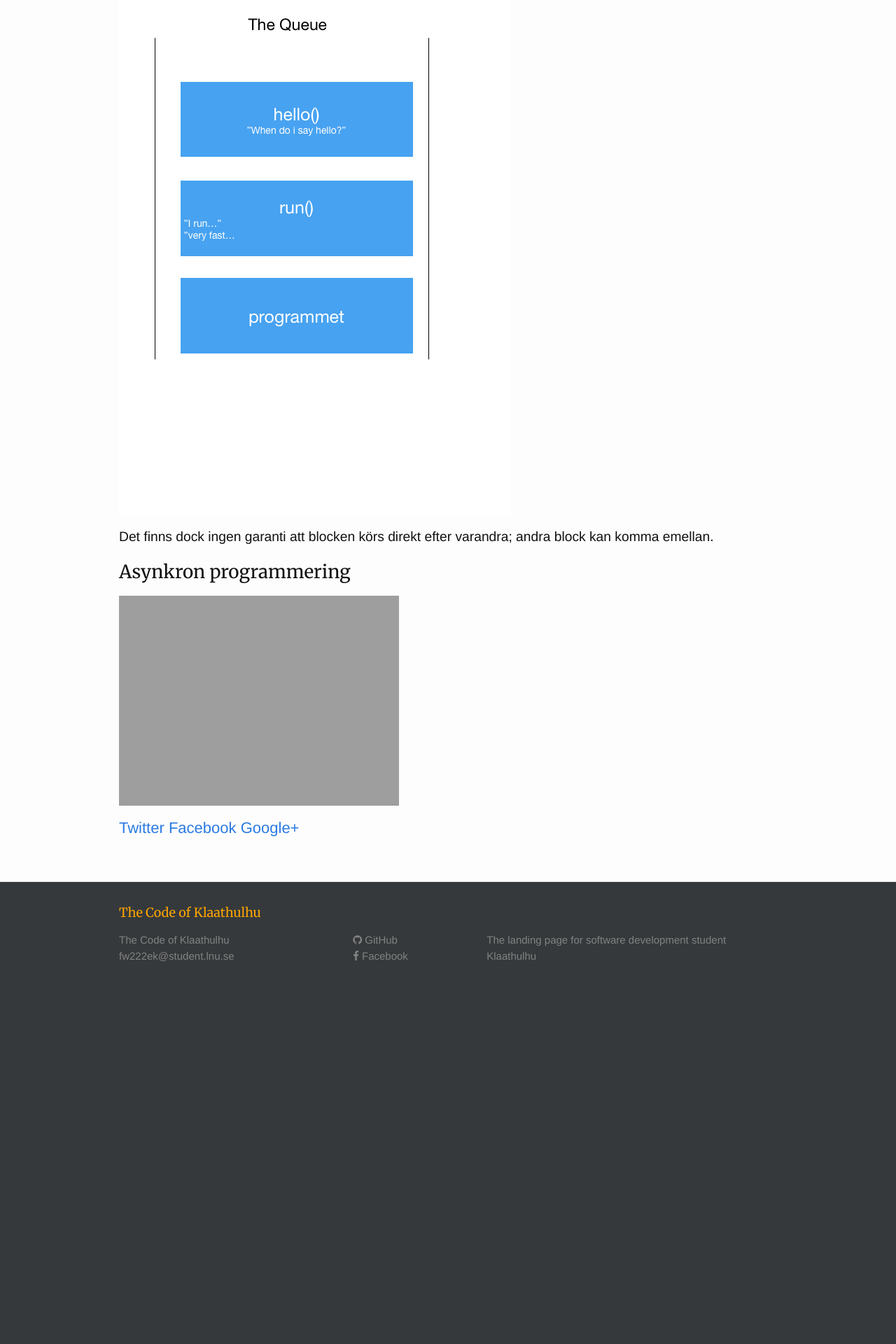
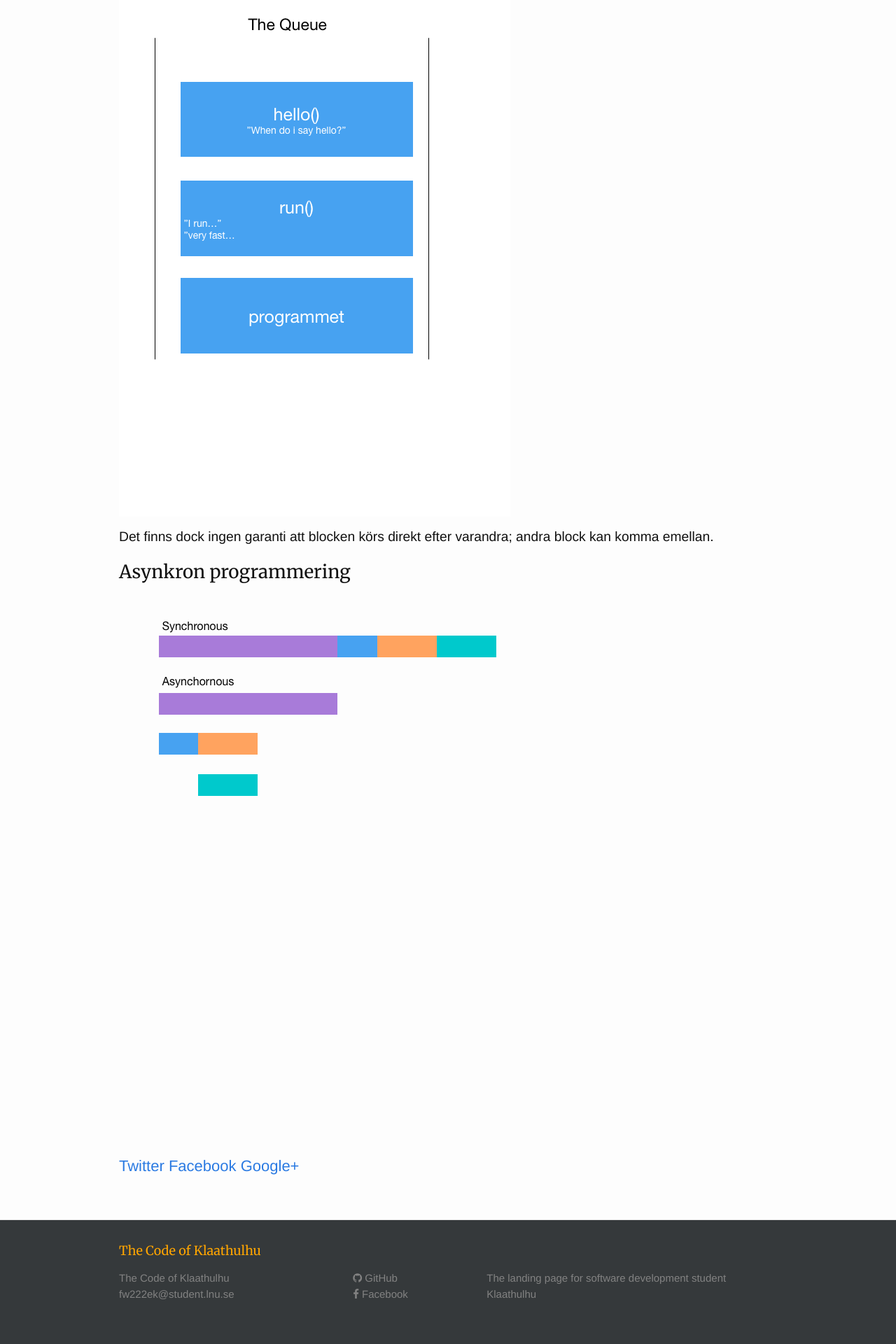
Before and after one commit to klaathulhu/klaathulhu.github.io, a Jekyll site: the page built from _posts/2015-11-29-1DV022-L04.markdown, in a window 1280 px wide. Shown: the part 845-2765 px from the top of the page at 70% size. Built offline with Jekyll 4.4.1, drawn with Linux system fonts in a browser that asks for light colours; nearby versions of some CDN libraries; before the commit the page ends 2282 px from its top, so only the background shows below that.

Commit message:
spelling correction

```diff
--- a/_posts/2015-11-29-1DV022-L04.markdown
+++ b/_posts/2015-11-29-1DV022-L04.markdown
@@ -29,4 +29,4 @@ Det finns dock ingen garanti att blocken körs direkt efter varandra; andra bloc
 
 ###Asynkron programmering
 
-![Asynchronous programming]({{ site.url }}/assets/img/asynchronous-programming.png)
+![Asynchronous programming]({{ site.url }}/assets/img/async-programming.png)
```
